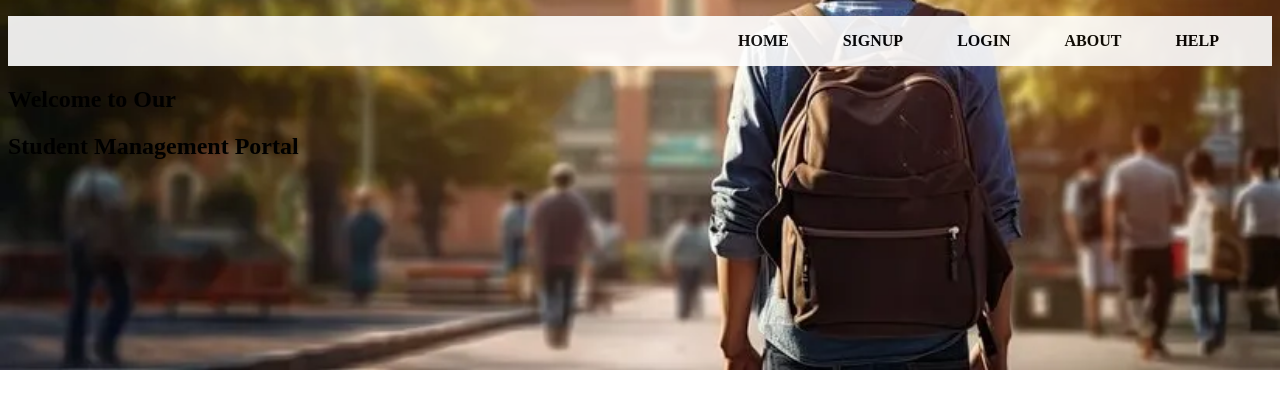
After one commit to Narayan-Sambare/Student_Management, a Django app: page /index/ in a window 1280 px wide. The commit adds this page. Shown: the top 409 px of the page. Run offline with Django 3.2, Linux system fonts and the light colour scheme.

Commit message:
not work proper home page
home page update but not perfect output

```diff
--- a/MyStudent/urls.py
+++ b/MyStudent/urls.py
@@ -17,4 +17,5 @@ urlpatterns = [
     path('usernoticeview/',views.UserNoticeView),
     path('userstudremove',views.UserStudRemove),
     path('studupdate/',views.StudUpdate),
+    path('index/',views.MyIndex),
 ]
--- a/MyStudent/views.py
+++ b/MyStudent/views.py
@@ -145,3 +145,6 @@ def StudUpdate(request):
 		s1.city=city
 		s1.save()
 		return HttpResponseRedirect('/userdash')
+
+def MyIndex(request):
+	return render(request,'index.html')
--- /dev/null
+++ b/templates/index.html
@@ -0,0 +1,28 @@
+<!DOCTYPE html>
+<html lang="en">
+<head>
+	<!-- <meta charset="UTF-8">
+	<meta name="viewport" content="width=device-width, initial-scale=1.0"> -->
+	<title>index page</title>
+<style>
+	body{
+		background-image: url("/static/index.webp");
+		background-repeat: no-repeat;
+		background-position: center;
+		background-size: cover;
+	}
+	.hf.hs{
+		text-align: center;
+		justify-items: center;
+	}
+</style>
+</head>
+<body>
+{% include 'navbar.html' %}
+<section class="container">
+	<h1 class="hf">Welcome to Our </h1>
+	<h2 class="hs">Student Management Portal</h2>
+</section>
+
+</body>
+</html>
--- a/templates/navbar.html
+++ b/templates/navbar.html
@@ -1,6 +1,6 @@
 <html>
 <head>
-	<title>My Web Page</title>
+	<title>nav bar</title>
 <style>
 	#div1{
 		height: 50px;
@@ -35,7 +35,7 @@
 <div id="div1">
 	<ul>
 		<li>
-		<a href="#">HOME</a>
+		<a href="/index">HOME</a>
 		</li>
 		<li>
 		<a href="/signup">SIGNUP</a>
```
Also changed, not shown: static/index.webp (added).
